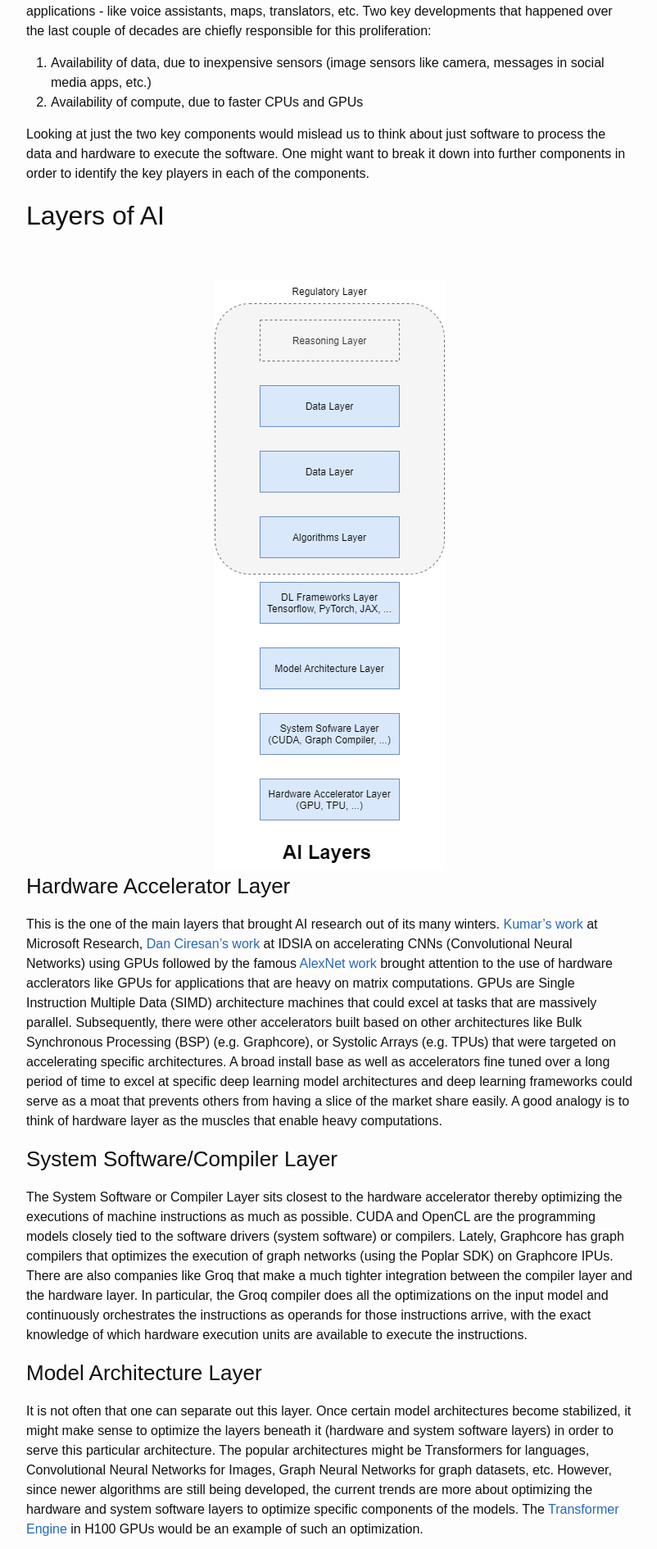
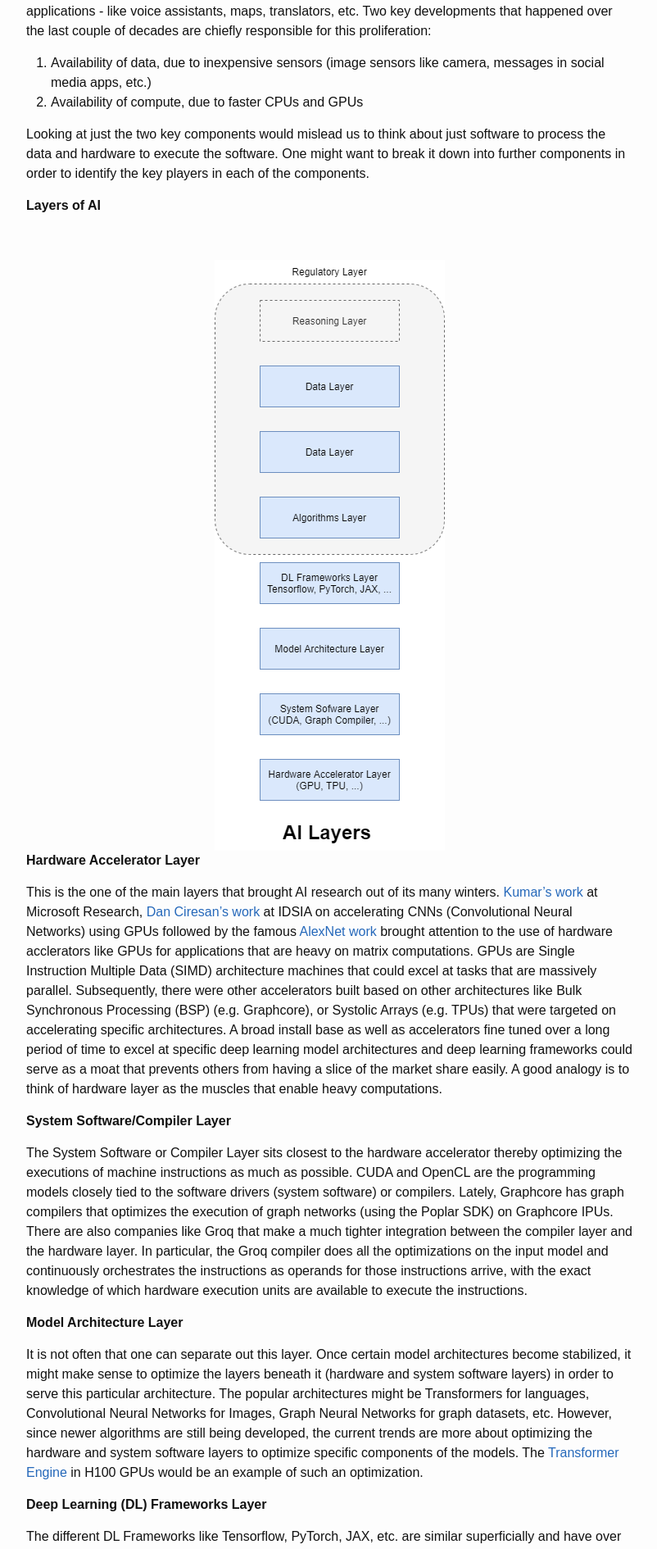
Before and after one commit to dotkay/dotkay.github.io, a Jekyll site: the page built from _posts/2022-08-17-ai-innovation-layers.md, in a window 1280 px wide. Shown: the part 379-2269 px from the top of the page at 82% size, without its empty margins (238-1040 px from the left). Built offline with Jekyll 4.4.1, drawn with Linux system fonts in a browser that asks for light colours.

Commit message:
fixed font

```diff
--- a/_posts/2022-08-17-ai-innovation-layers.md
+++ b/_posts/2022-08-17-ai-innovation-layers.md
@@ -15,46 +15,45 @@ AI had many winters over the last several decades. However, over the last decade
 
 Looking at just the two key components would mislead us to think about just software to process the data and hardware to execute the software. One might want to break it down into further components in order to identify the key players in each of the components.
 
-## Layers of AI
-
+**Layers of AI**
 
 <br>
 <div class="img_container">
 <center><img src="https://raw.githubusercontent.com/dotkay/dotkay.github.io/source/assets/images/misc/ai_layers.png"></center>
 </div>
 
-### Hardware Accelerator Layer
+__Hardware Accelerator Layer__
 
 This is the one of the main layers that brought AI research out of its many winters. [Kumar's work](https://inria.hal.science/inria-00112631/document) at Microsoft Research, [Dan Ciresan's work](https://people.idsia.ch/~juergen/ijcai2011.pdf) at IDSIA on accelerating CNNs (Convolutional Neural Networks) using GPUs followed by the famous [AlexNet work](https://proceedings.neurips.cc/paper_files/paper/2012/file/c399862d3b9d6b76c8436e924a68c45b-Paper.pdf) brought attention to the use of hardware acclerators like GPUs for applications that are heavy on matrix computations. GPUs are Single Instruction Multiple Data (SIMD) architecture machines that could excel at tasks that are massively parallel. Subsequently, there were other accelerators built based on other architectures like Bulk Synchronous Processing (BSP) (e.g. Graphcore), or Systolic Arrays (e.g. TPUs) that were targeted on accelerating specific architectures. A broad install base as well as accelerators fine tuned over a long period of time to excel at specific deep learning model architectures and deep learning frameworks could serve as a moat that prevents others from having a slice of the market share easily. A good analogy is to think of hardware layer as the muscles that enable heavy computations.
 
-### System Software/Compiler Layer
+__System Software/Compiler Layer__
 
 The System Software or Compiler Layer sits closest to the hardware accelerator thereby optimizing the executions of machine instructions as much as possible. CUDA and OpenCL are the programming models closely tied to the software drivers (system software) or compilers. Lately, Graphcore has graph compilers that optimizes the execution of graph networks (using the Poplar SDK) on Graphcore IPUs. There are also companies like Groq that make a much tighter integration between the compiler layer and the hardware layer. In particular, the Groq compiler does all the optimizations on the input model and continuously orchestrates the instructions as operands for those instructions arrive, with the exact knowledge of which hardware execution units are available to execute the instructions.
 
-### Model Architecture Layer
+__Model Architecture Layer__
 
 It is not often that one can separate out this layer. Once certain model architectures become stabilized, it might make sense to optimize the layers beneath it (hardware and system software layers) in order to serve this particular architecture. The popular architectures might be Transformers for languages, Convolutional Neural Networks for Images, Graph Neural Networks for graph datasets, etc. However, since newer algorithms are still being developed, the current trends are more about optimizing the hardware and system software layers to optimize specific components of the models. The [Transformer Engine](https://blogs.nvidia.com/blog/2022/03/22/h100-transformer-engine/) in H100 GPUs would be an example of such an optimization.
 
-### Deep Learning (DL) Frameworks Layer
+__Deep Learning (DL) Frameworks Layer__
 
 The different DL Frameworks like Tensorflow, PyTorch, JAX, etc. are similar superficially and have over the years become more similar than different. However, there are compiler instrumentations that optimize such frameworks, very much like Groq Compiler, NVIDIA CUDA, OpenAI Triton, etc. Some of the optimizations like operator fusion have been adopted by the DL frameworks like PyTorch by default and many more such optimizations might become default as research and engineering in DL advances. This layer is also important as it might turn out to be critical to the iterative development of algorithms. Most DL algorithms are iterative in nature and having fine grained control over the progress of the experiments in terms of debugging, performance analysis and the like would ultimately determine the popularity, adoption and subsequently advances in such frameworks. For example, PyTorch executes eagerly using dynamic graphs, it was much easier for programmers to monitor. Tensorflow moved to eager execution from later versions. Which framework is best suited is an ongoing debate in the community with academic researchers leaning towards PyTorch and production engineers leaning towards Tensorflow. There have been other frameworks which were popular initially but lost steam over time.
 
-### Algorithms Layer
+__Algorithms Layer__
 
 Algorithmic innovations have led to developments in newer, efficient and more effective model architectures. Though some of the algorithms have been known for a very long time (like backpropagation, CNNs, etc.) the development in other layers (availability of general purpose programmable hardware accelerators, easy-to-use DL frameworks and most importantly the availability of data to train the networks) have significantly aided advancements in algorithms.
 This has led to architectures like *Transformers* with layers like *Attention* that seem to push forward the state-of-the-art in DL research. However, it wasn't an easy innovation and it is definitely not the last - researchers tried different architectures from Recurrent Neural Networks (RNNs), Long Short-Term Memory (LSTM), Sequence-to-Sequence models, etc. before iteratively discovering the bottlenecks and devising newer architectures to optimize those. If one of these algorithms were determined to be the most optimal, it would make sense to bake it in silicon in order to get the most efficient performance. It has not happened yet as one does not know what future architectures would bring in this fast paced world of DL research.
 
-### Data Layer
+__Data Layer__
 
 > There were 5 exabytes of information created between the dawn of civilization through 2003, but that much information is now created every 2 days.”  -- *Eric Schmidt*
 
 *Data* along with *Compute* is one of the key drivers of today's Deep Learning advances. The growth and availability of inexpensive sensors and access to analyze them has put all the algorithms that were developed in theory over the past several decades into practice within a span of a decade. However, as DL applications impermeate more and more of our lives, there would be questions around the source of *data* the models were trained on and if the data provider was compensated for the same. Further, the emergent behaviors of today's AI systems are the result of the data they were trained on but without having the ability to trace back the emergent behavior to the data points that led to it. These would be the areas of research that could eventually lead to *explainable AI* systems that we aspire for.
 
-### Reasoning Layer
+__Reasoning Layer__
 
 Different from logical reasoning systems which were referred to as *reasoning engines*, today's AI systems are more *analogy engines* than reasoning ones. The exceptional efficiency and effectiveness of such systems seem to be the result of emergent behavior arising from training these systems on unbelievably vast quantities of data. Even with its effectiveness in language tasks, such AI systems seem to be not so good at logical reasoning. The infusion of logical reasoning behaviors into analogy based reasoning architectures of today's systems would possibly create effective systems that is also able to reason about its emergent behaviors. Since the research in this area is not very well developed at the time of this writing, it is depicted as a grey box in the image above.
 
-### Regulatory Layer
+__Regulatory Layer__
 
 This layer is still an underdeveloped layer (and hence depicted using dotted lines). With recent discussions around the data the systems are trained on and the transparency of algorithms and their explainability, this layer might encompass more than just the data layer and the algorithms layer. In the coming years the systems are likely to get regulated in order to deter inappropriate usage of such systems.
 
```
